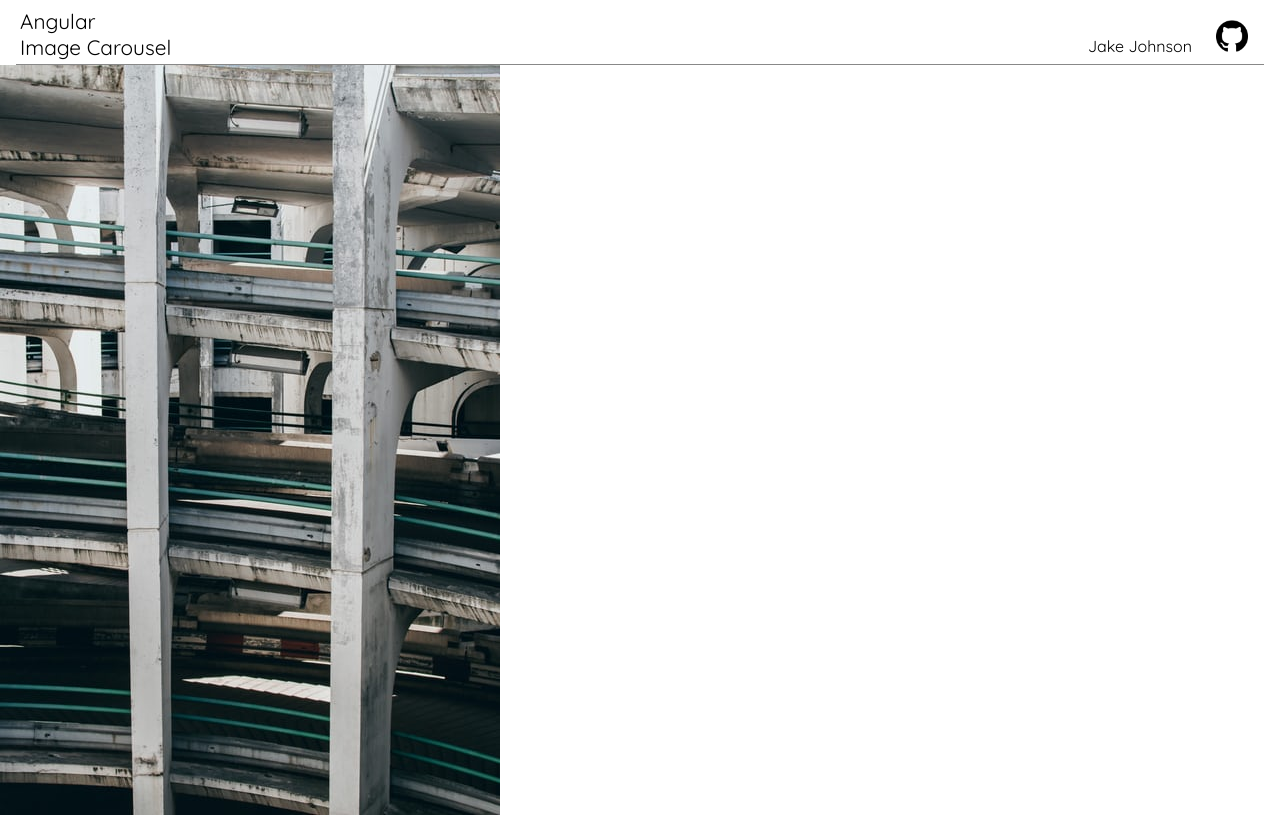
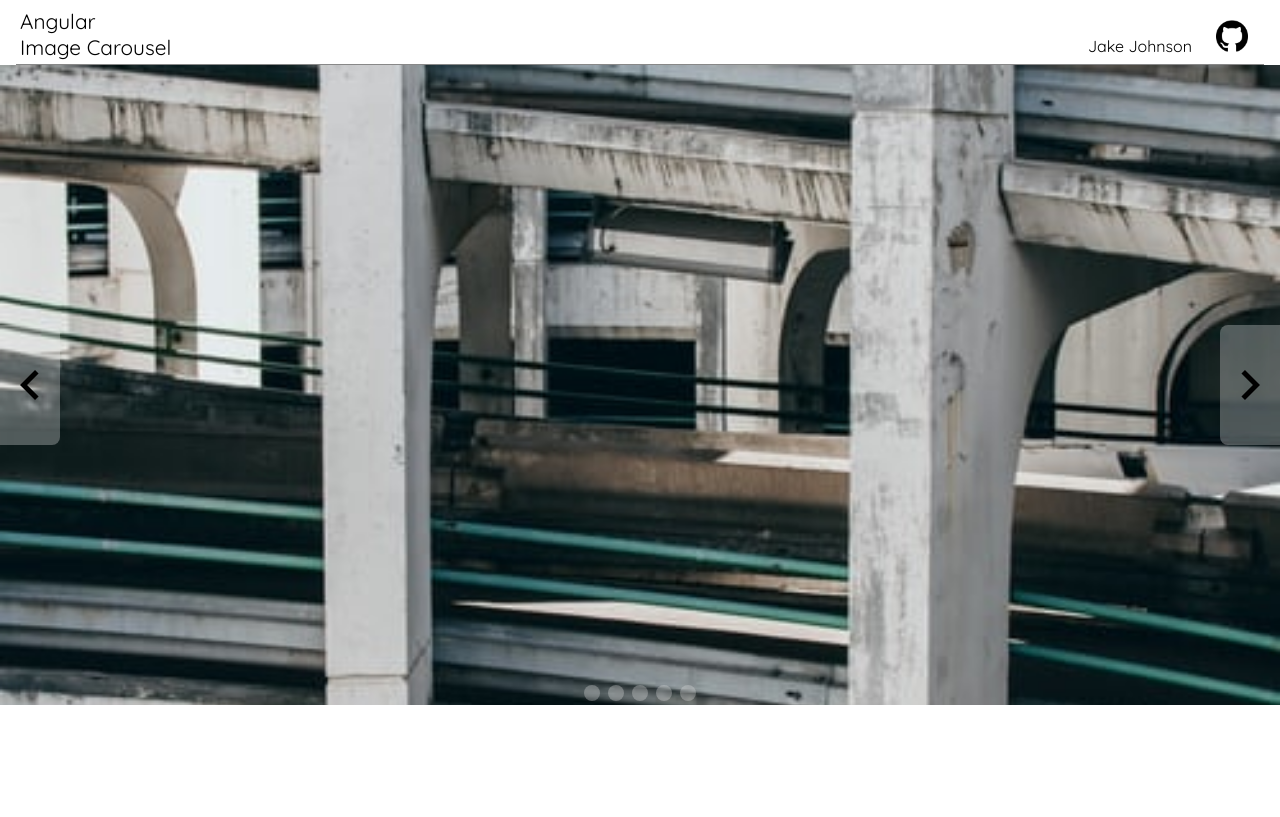
Before and after one commit to JakeJohnson05/image-carousel, an Angular app: page / in a window 1280 px wide. Shown: the top 817 px of the page. Built offline with nearby package versions, Linux system fonts and the light colour scheme.

Commit message:
Carousel functionality and animations complete
Images slide into/outof view. Buttons on either side toggle current
frame.

```diff
--- a/src/app/app.component.html
+++ b/src/app/app.component.html
@@ -10,8 +10,15 @@
 
 <div class="carousel">
 	<div class="view-port">
-		<div *ngFor="let img of images" class="img-ctn">
-			<img [src]="img" alt="Example Image">
+		<div *ngFor="let imagePath of carouselImages; index as i" [@carouselImage]="getState(i)" class="img-ctn">
+			<img [src]="imagePath" alt="Example Image">
 		</div>
 	</div>
+	<div class="carousel-ctrl">
+		<div class="carousel-btn left" (click)="changeImage(-1)">keyboard_arrow_left</div>
+		<div class="carousel-btn right" (click)="changeImage(1)">keyboard_arrow_right</div>
+	</div>
+	<div class="carousel-index">
+		<div *ngFor="let imagePath of carouselImages; index as i" class="index-btn"></div>
+	</div>
 </div>
--- a/src/app/app.component.scss
+++ b/src/app/app.component.scss
@@ -1,3 +1,78 @@
+div.carousel {
+	margin: auto;
+	width: 100%;
+	height: 60vw;
+	min-height: 50vh;
+	max-height: 80vh;
+	overflow: hidden;
+	position: relative;
+	& > div.view-port {
+		width: inherit;
+		height: inherit;
+		position: absolute;
+		top: 0;
+		left: 0;
+		overflow: hidden;
+		& > div.img-ctn {
+			position: absolute;
+			top: 0;
+			width: inherit;
+			height: inherit;
+			& > img {
+				width: inherit;
+				height: inherit;
+				object-fit: cover;
+				object-position: 50% 50%;
+			}
+		}
+	}
+
+	& > div.carousel-ctrl {
+		position: absolute;
+		display: flex;
+		flex-flow: row nowrap;
+		justify-content: space-between;
+		width: inherit;
+		top: 50%;
+		transform: translateY(-50%);
+		& > div.carousel-btn {
+			height: 120px;
+			display: flex;
+			align-items: center;
+			font-family: 'Material Icons';
+			cursor: pointer;
+			font-size: 60px;
+			background: #e6e6e650;
+			$carouselBtnRadius: 8px;
+			transition: background .3s;
+			&.left { border-radius: 0 $carouselBtnRadius $carouselBtnRadius 0 }
+			&.right { border-radius: $carouselBtnRadius 0 0 $carouselBtnRadius }
+			&:focus { outline: none }
+		}
+	}
+
+	& > div.carousel-index {
+		position: absolute;
+		display: flex;
+		flex-flow: row nowrap;
+		bottom: 0;
+		left: 50%;
+		transform: translateX(-50%);
+		& > div.index-btn {
+			$indexIndexSize: 16px;
+			height: $indexIndexSize;
+			width: $indexIndexSize;
+			border-radius: 50%;
+			margin: 4px;
+			background: #e6e6e650;
+		}
+	}
+
+	&:hover {
+		& > div.carousel-ctrl > div.carousel-btn { background: #e6e6e6 }
+	}
+}
+
 div.header {
 	display: flex;
 	flex-flow: row nowrap;
--- a/src/app/app.component.ts
+++ b/src/app/app.component.ts
@@ -1,17 +1,47 @@
 import { Component } from '@angular/core';
+import { transition, trigger, state, style, animate } from '@angular/animations';
 
 @Component({
   selector: 'app-root',
   templateUrl: './app.component.html',
-  styleUrls: ['./app.component.scss']
+  styleUrls: ['./app.component.scss'],
+  animations: [
+    trigger('carouselImage', [
+      state('focus', style({ left: '0' })),
+      state('right', style({ left: '100%' })),
+      state('left', style({ left: '-100%' })),
+      transition('* <-> focus', animate('.5s ease-out'))
+    ])
+  ]
 })
 export class AppComponent {
   /** The images for the carousel */
-  images = [
+  carouselImages = [
     '/assets/example-1.jpeg',
     '/assets/example-2.jpeg',
     '/assets/example-3.jpeg',
     '/assets/example-4.jpeg',
     '/assets/example-5.jpeg'
   ]
+  /** The current image by index */
+  currentImage: number;
+
+  constructor() {
+    this.currentImage = 0;
+  }
+
+  /** Get the state of an image by its index */
+  getState(index: number): 'right'|'left'|'focus' {
+    if (this.currentImage === 0 && index === this.carouselImages.length - 1) return 'left';
+    if (this.currentImage === this.carouselImages.length - 1 && index === 0) return 'right';
+    if (index < this.currentImage) return 'left';
+    if (index > this.currentImage) return 'right';
+    return 'focus';
+  }
+
+  changeImage(direction: -1|1 = 1): void {
+    if (direction < 0 && this.currentImage === 0) this.currentImage = this.carouselImages.length - 1;
+    else if (direction > 0 && this.currentImage + 1 >= this.carouselImages.length) this.currentImage = 0;
+    else this.currentImage += direction;
+  }
 }
--- a/src/app/app.module.ts
+++ b/src/app/app.module.ts
@@ -1,4 +1,5 @@
 import { BrowserModule } from '@angular/platform-browser';
+import { BrowserAnimationsModule } from '@angular/platform-browser/animations';
 import { NgModule } from '@angular/core';
 
 import { AppComponent } from './app.component';
@@ -8,7 +9,8 @@ import { AppComponent } from './app.component';
     AppComponent
   ],
   imports: [
-    BrowserModule
+    BrowserModule,
+    BrowserAnimationsModule
   ],
   providers: [],
   bootstrap: [AppComponent]
--- a/src/styles.scss
+++ b/src/styles.scss
@@ -1,4 +1,4 @@
-/* You can add global styles to this file, and also import other style files */
+* { box-sizing: border-box }
 body {
 	font-family: Quicksand;
 	margin: 0;
```
